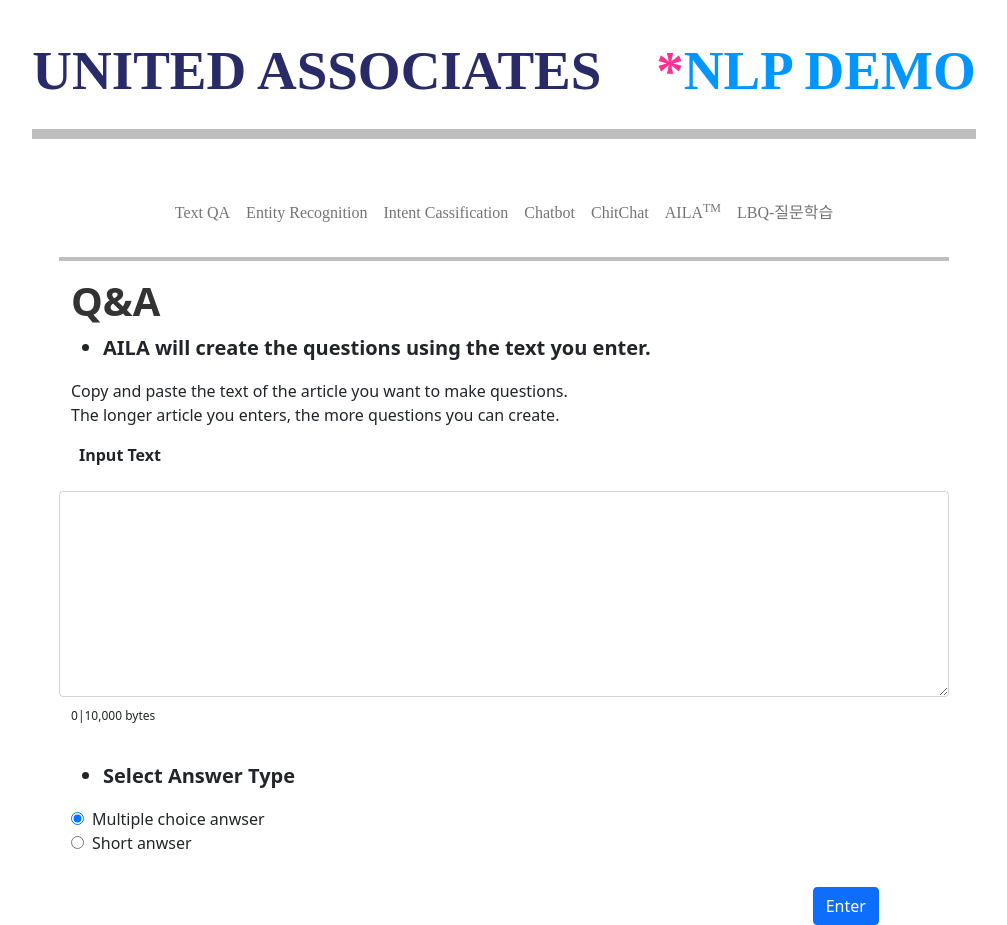
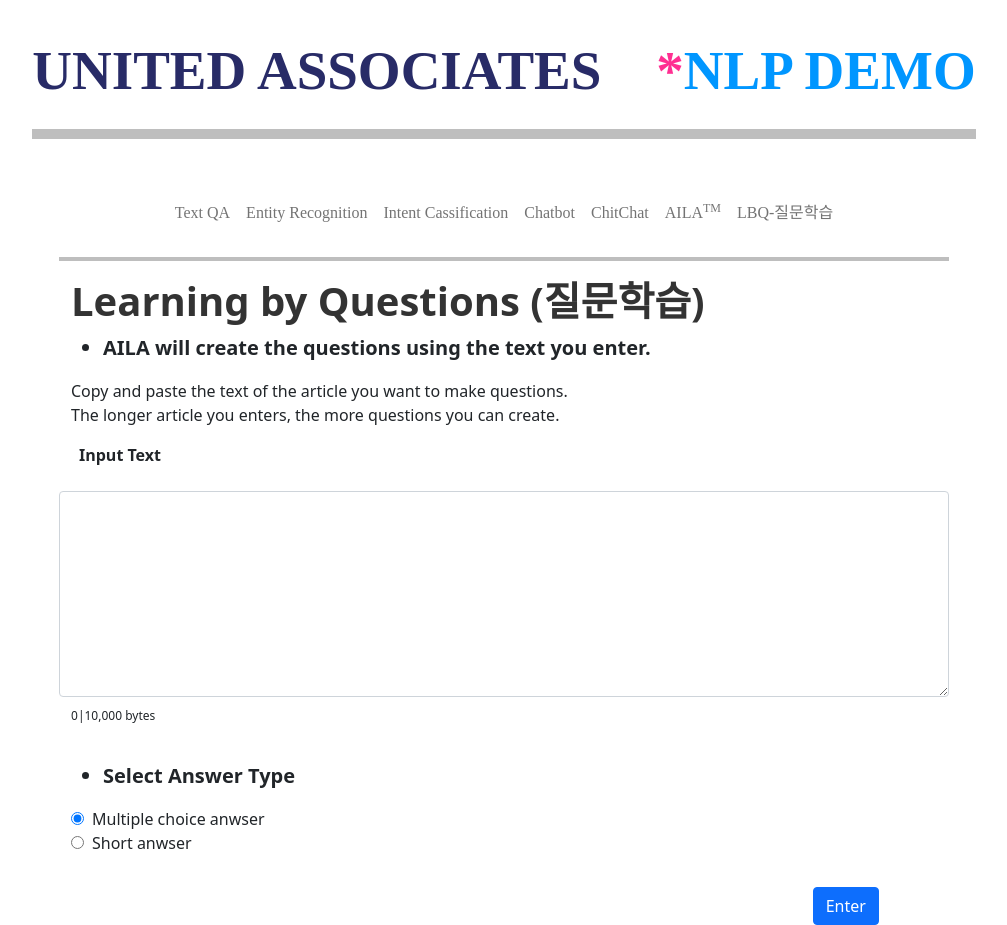
Before and after one commit to nare-ua/demoqna_test, a React (Create React App) app: page / in a window 1280 px wide. Shown: the whole page, without its empty margins (136-1143 px from the left). Built offline with nearby package versions, Linux system fonts and the light colour scheme.

Commit message:
[update]메뉴 클릭시 브라우져 타이틀 변경.#00013

```diff
--- a/package.json
+++ b/package.json
@@ -15,6 +15,7 @@
     "react-bootstrap": "^2.0.0-beta.6",
     "react-dom": "^17.0.2",
     "react-dropdown": "^1.9.2",
+    "react-helmet": "^6.1.0",
     "react-hook-form": "^7.13.0",
     "react-router-dom": "^5.2.0",
     "react-scripts": "4.0.3",
--- a/public/index.html
+++ b/public/index.html
@@ -1,6 +1,7 @@
 <!DOCTYPE html>
 <html lang="en">
   <head>
+
     <meta charset="utf-8" />
     <link rel="icon" href="%PUBLIC_URL%/logo192.png" />
     <meta name="viewport" content="width=device-width, initial-scale=1" />
@@ -10,11 +11,12 @@
       content="Web site created using create-react-app"
     />
     <link rel="apple-touch-icon" href="%PUBLIC_URL%/logo192.png" />
+
     <!--
       manifest.json provides metadata used when your web app is installed on a
       user's mobile device or desktop. See https://developers.google.com/web/fundamentals/web-app-manifest/
     -->
-    <link rel="manifest" href="%PUBLIC_URL%/manifest.json" />
+    <!-- <link rel="manifest" href="%PUBLIC_URL%/manifest.json" /> -->
     <!--
       Notice the use of %PUBLIC_URL% in the tags above.
       It will be replaced with the URL of the `public` folder during the build.
@@ -24,7 +26,7 @@
       work correctly both with client-side routing and a non-root public URL.
       Learn how to configure a non-root public URL by running `npm run build`.
     -->
-    <title>Learning by Questions</title>
+    <!-- <title>Learning by Questions</title> -->
   </head>
   <body>
     <noscript>You need to enable JavaScript to run this app.</noscript>
--- a/src/components/Nav/Navi.js
+++ b/src/components/Nav/Navi.js
@@ -4,6 +4,7 @@
 import Home from '../Body/Home';
 import DemoQna from '../../contents/Demo_qna';
 import style from '../Body/css/App.module.css';
+import { Helmet } from 'react-helmet';
 
 export default class Navi extends Component{
     constructor(props){
@@ -18,6 +19,9 @@
     let _breandTitle = this.state.brandtitle;
     return(
         <Container>
+            <Helmet>
+                <title>{this.state.brandtitle}</title>
+            </Helmet>
             <Container className={style.navis}>
                 <Navbar collapseOnSelect expand="xl">
                     <Navbar.Brand href="/demoQna" className={style.navTitle}>{_breandTitle}</Navbar.Brand>
--- a/src/contents/Demo_qna.js
+++ b/src/contents/Demo_qna.js
@@ -11,7 +11,7 @@
         let _introQ2 = "The longer article you enters, the more questions you can create.";
         return (
             <Container className={style.qnas} className="col-10">
-                <h1 style={{fontWeight:"bold"}}>Q&A</h1>
+                <h1 style={{fontWeight:"bold"}}>Learning by Questions (질문학습)</h1>
                 <ul>
                     <li className="h5"><b>AILA will create the questions using the text you enter.</b></li>
                 </ul>
```
Also changed, not shown: 1 other file (tests, documents, lock files or other folders).
